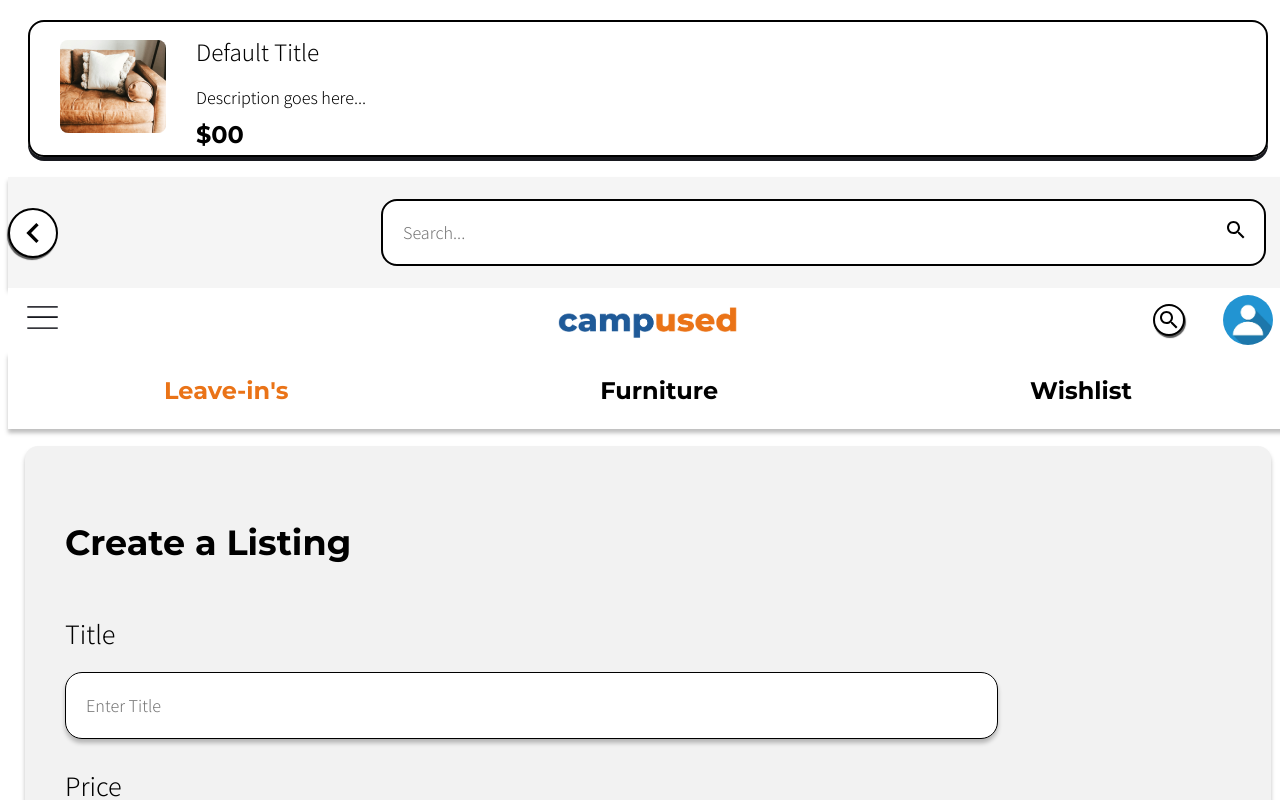
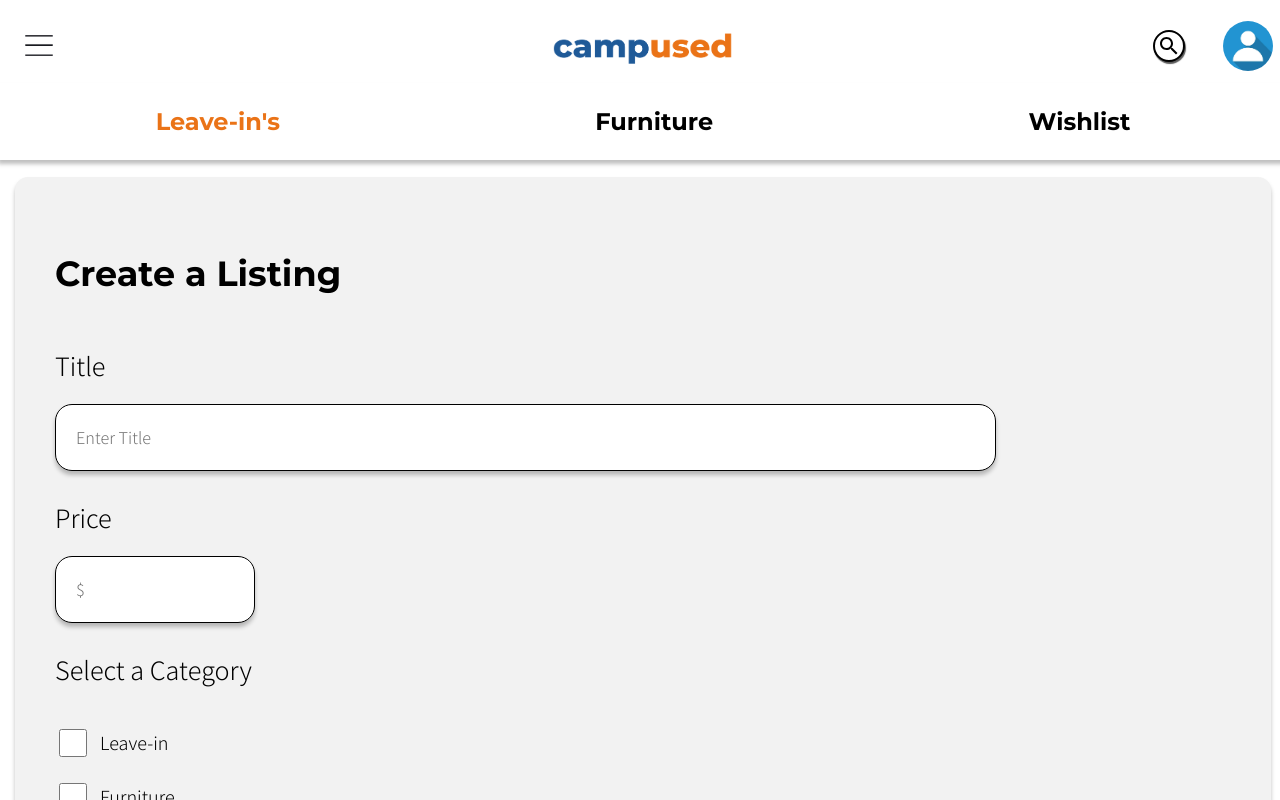
Before and after one commit to cindyparkk/campused, a Next.js app: page /TestingComps in a window 1280 px wide. Shown: the top 800 px of the page. Built offline with nearby package versions, Linux system fonts and the light colour scheme.

Commit message:
updated menu component

```diff
--- a/comps/Header/index.js
+++ b/comps/Header/index.js
@@ -39,17 +39,17 @@ const Center = styled.div`
     justify-content: center;
     // border: 1px solid black;
     position: absolute;
-    top: 16px;
+    top: 22px;
     @media (max-width: 500px){
-        top: 12px;
+        top: 20px;
+    }
+    @media (max-width: 370px){
+        top: 25px;
     }
 `;
 
 const MenuCont = styled.div`
-    max-width: 31px;
-    max-height: 31px;
-    margin-left: 12px;
-    // border: 1px solid black;
+    z-index: 2;
 `;
 
 const Icon = styled.img`
@@ -113,9 +113,9 @@ const Header = ({profileicon}) =>{
         </Center>
     <Container>
 
-            <MenuCont>
-                 <Icon src="/menu.png" />
-            </MenuCont>
+           <MenuCont> <Menu /> </MenuCont>
+
+
 
 
 
--- a/comps/Menu/index.js
+++ b/comps/Menu/index.js
@@ -1,5 +1,6 @@
 import React, {useState, useEffect} from 'react';
 import styled from 'styled-components';
+
 
 const Contain = styled.div`
     display: flex;
@@ -9,16 +10,33 @@ const Contain = styled.div`
 `
 
 const Content = styled.div`
-    display: inline-flex;
+    display: ${props=>props.showmenu ? "inline-flex" : "none"};
     flex-direction: column;
     align-items: center;
     justify-content: center;
+    background-color: white;
+    width: 100vw;
+    height: 100vh;
+    z-index: 10;
+    position: fixed;
+    top: 0;
+    left: 0;
+`
+
+const Open = styled.img`
+    width: 28px;
+    margin: 20px;
+    cursor: pointer;
 `
 
 const Close = styled.img`
     width: 28px;
     margin: 20px;
-`
+    position: fixed;
+    cursor: pointer;
+    z-index: 12;
+    display: ${props=>props.showclose ? "block" : "none"};
+`;
 
 const Item = styled.h2`
     font-size: 60px;
@@ -35,9 +53,19 @@ const Menu = ({}) => {
     const [selected, setSelected] = useState(1);
     const [appear, setAppear] = useState(false);
 
+    const [showmenu, SetMenu]  = useState(false);
+    const [showclose, setClose] = useState(false);
+
     return <Contain>
-        <Close src="/close.png"></Close>
-        <Content>
+        <Open showmenu={showmenu} showclose={showclose} onClick={()=>{
+            SetMenu(!showmenu);
+            setClose(!showclose);
+        }} src='/menu.png'></Open>
+        <Close showclose={showclose} showmenu={showmenu} onClick={()=>{
+            SetMenu(!showmenu);
+            setClose(!showclose);
+        }} src='/close2.png'></Close>
+        <Content showmenu={showmenu}>
             <Item selected={selected === 1} onClick={()=>{
                 setSelected(1);}}>Home</Item>
             <Item selected={selected === 2} onClick={()=>{
@@ -53,7 +81,7 @@ const Menu = ({}) => {
 }
 
 Menu.defaultProps = {
-
+    display: 'none'
 }
 
 export default Menu;
--- a/pages/TestingComps/index.js
+++ b/pages/TestingComps/index.js
@@ -12,13 +12,13 @@ import Profile from '../../comps/Profile';
 
 export default function Home() {
 
-  return  <div>
-      <ProfilePost />
-      <Search />
+  return  <div className='page'>
+      {/* <ProfilePost />
+      <Search /> */}
       <Header />
       <HeaderMenu />
       <CreateListing />
-      {/* <Footer /> */}
+      <Footer />
       <ProfileSlider />
       <Saved />
       <ProductDescription />
```
Also changed, not shown: public/close2.png (added).
